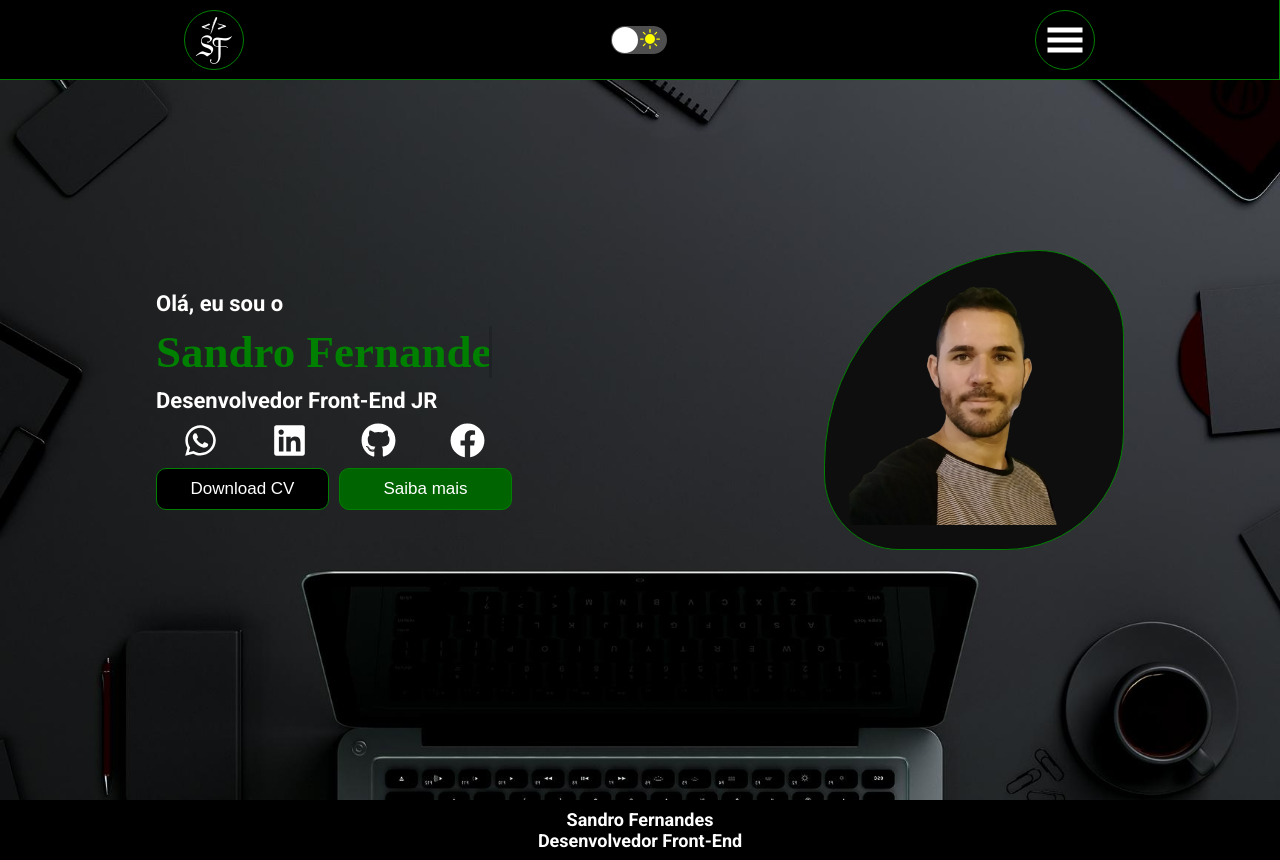
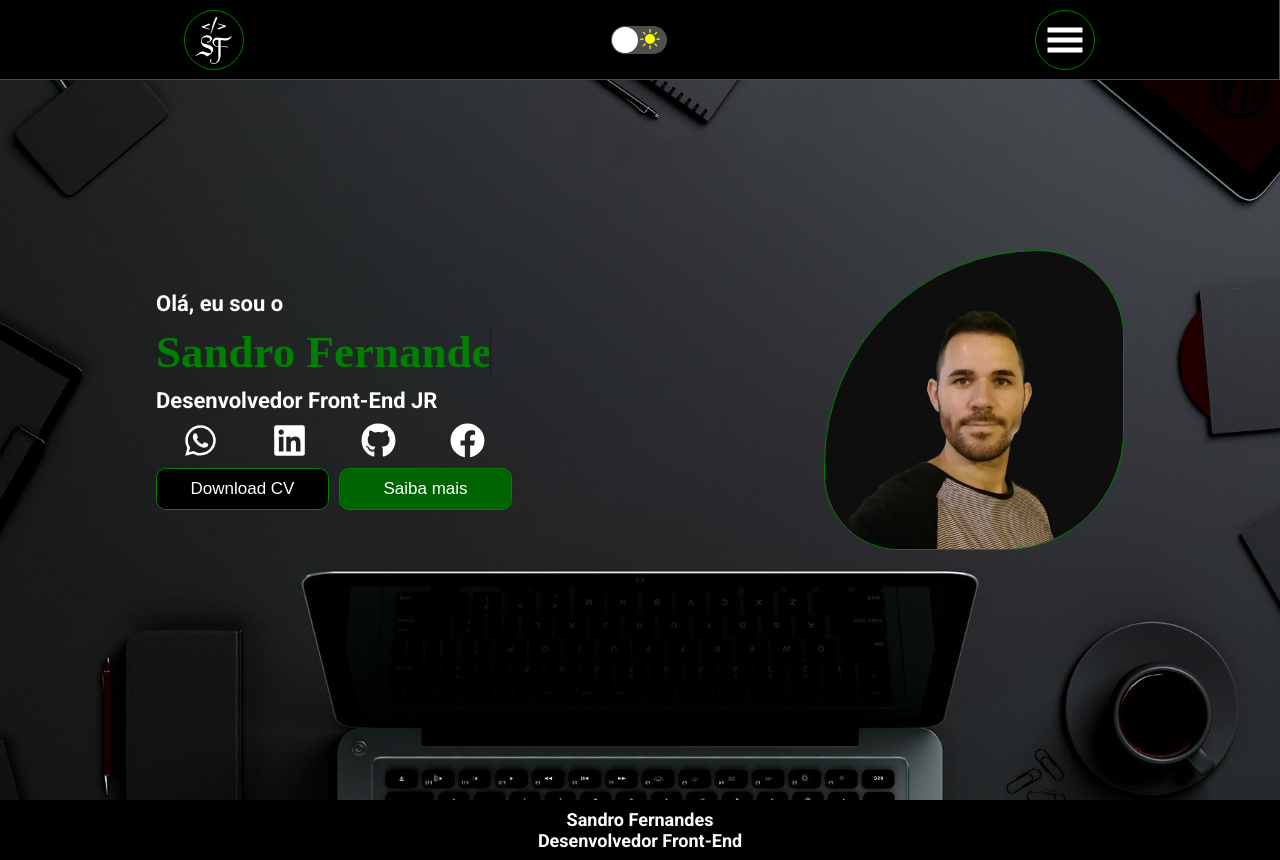
Before and after one commit to SandroFernandesRosal/Portf-lio-ReactJS, a React (Vite) app: page / in a window 1280 px wide. Built offline with nearby package versions, Linux system fonts and the light colour scheme; a web font is replaced by a local one.

Commit message:
melhorias

```diff
--- a/src/Pages/index/home.css
+++ b/src/Pages/index/home.css
@@ -137,11 +137,13 @@
   height: 300px;
   width: 300px;
   justify-content: center;
-  align-items: center;
+  align-items: flex-end;
   border-radius: 100% 40% 55% 35%;
   border: 1px double green;
   background-color: #0e0e0e;
   cursor: pointer;
+
+  overflow: hidden;
 
 
 }
```
Also changed, not shown: src/header/Header.css (line endings or trailing spaces).
